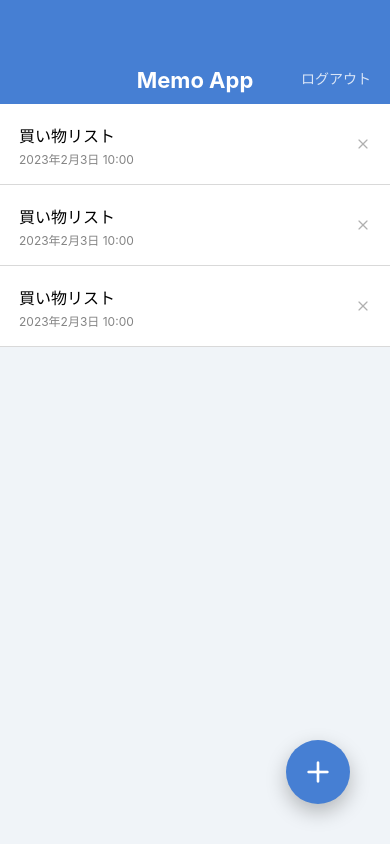
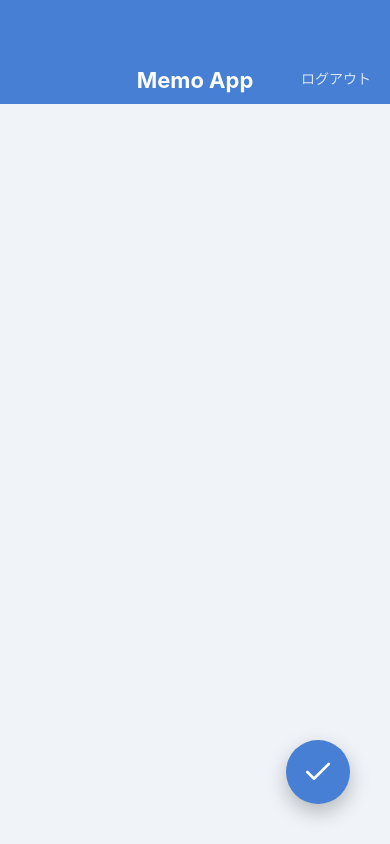
Before and after one commit to tc-hakamata/MemoApp, a React Native app: screen / in a window 390 px wide. Built offline with nearby package versions, Linux system fonts and the light colour scheme.

Commit message:
Create MemoEditScreen and MemoCreateScreen

```diff
--- a/App.jsx
+++ b/App.jsx
@@ -1,10 +1,12 @@
 import React from 'react';
 
-import MemoListScreen from './src/screens/MemoListScreen';
+// import MemoListScreen from './src/screens/MemoListScreen';
 // import MemoDetailScreen from './src/screens/MemoDetailScreen';
+// import MemoEditScreen from './src/screens/MemoEditScreen';
+import MemoCreateScreen from './src/screens/MemoCreateScreen';
 
 export default function App() {
   return (
-    <MemoListScreen />
+    <MemoCreateScreen />
   );
 }
--- a/src/components/CircleButton.jsx
+++ b/src/components/CircleButton.jsx
@@ -2,6 +2,7 @@
 import { View, StyleSheet } from 'react-native';
 // eslint-disable-next-line import/no-extraneous-dependencies
 import { string, shape } from 'prop-types';
+// eslint-disable-next-line import/no-extraneous-dependencies
 import { Feather } from '@expo/vector-icons';
 
 export default function CircleButton(props) {
--- /dev/null
+++ b/src/screens/MemoCreateScreen.jsx
@@ -0,0 +1,40 @@
+import React from 'react';
+import {
+  View,
+  StyleSheet,
+  TextInput,
+  KeyboardAvoidingView,
+} from 'react-native';
+
+import AppBar from '../components/AppBar';
+import CircleButton from '../components/CircleButton';
+
+export default function MemoCreateScreen() {
+  return (
+    <KeyboardAvoidingView style={styles.container} behavior="height">
+      <AppBar />
+      <View style={styles.inputContainer}>
+        <TextInput value="" multiline style={styles.input} />
+      </View>
+      <CircleButton name="check" />
+    </KeyboardAvoidingView>
+  );
+}
+
+const styles = StyleSheet.create({
+  container: {
+    flex: 1,
+    backgroundColor: '#F0F4F8',
+  },
+  inputContainer: {
+    paddingHorizontal: 27,
+    paddingVertical: 32,
+    flex: 1,
+  },
+  input: {
+    flex: 1,
+    textAlignVertical: 'top',
+    fontSize: 16,
+    lineHeight: 24,
+  },
+});
--- /dev/null
+++ b/src/screens/MemoEditScreen.jsx
@@ -0,0 +1,40 @@
+import React from 'react';
+import {
+  View,
+  StyleSheet,
+  TextInput,
+  KeyboardAvoidingView,
+} from 'react-native';
+
+import AppBar from '../components/AppBar';
+import CircleButton from '../components/CircleButton';
+
+export default function MemoEditScreen() {
+  return (
+    <KeyboardAvoidingView style={styles.container} behavior="height">
+      <AppBar />
+      <View style={styles.inputContainer}>
+        <TextInput value="買い物リスト" multiline style={styles.input} />
+      </View>
+      <CircleButton name="check" />
+    </KeyboardAvoidingView>
+  );
+}
+
+const styles = StyleSheet.create({
+  container: {
+    flex: 1,
+    backgroundColor: '#F0F4F8',
+  },
+  inputContainer: {
+    paddingHorizontal: 27,
+    paddingVertical: 32,
+    flex: 1,
+  },
+  input: {
+    flex: 1,
+    textAlignVertical: 'top',
+    fontSize: 16,
+    lineHeight: 24,
+  },
+});
```
